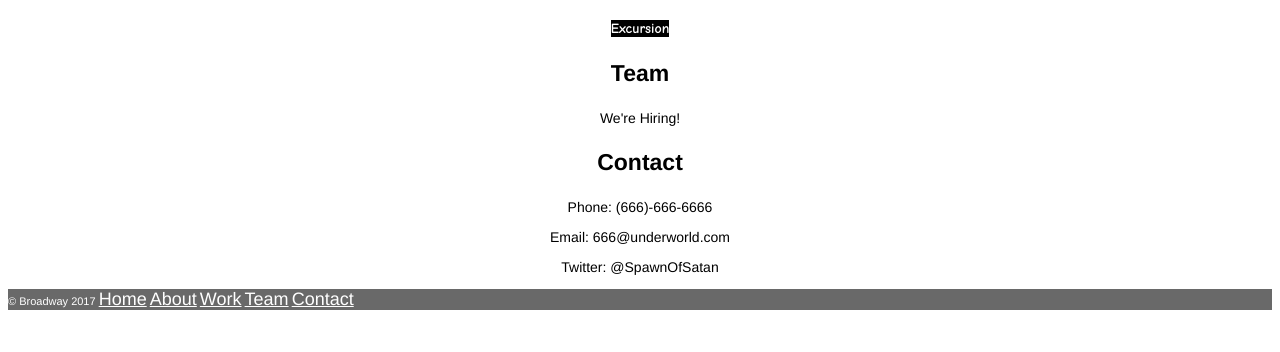
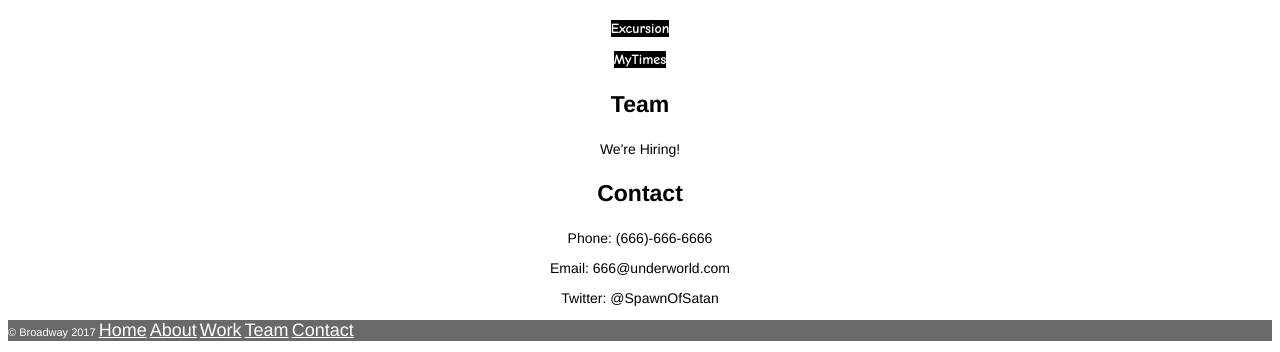
Before and after one commit to GungnirZ/Broadway, a plain HTML site: page index.html in a window 1280 px wide. Shown: the part 1764-2116 px from the top of the page. Before the commit the page ends 2085 px from the top, so only its background shows below. Drawn offline with Linux system fonts and the light colour scheme.

Commit message:
added new portfolio.

```diff
--- a/index.html
+++ b/index.html
@@ -48,6 +48,7 @@
         <h3 class="subhead">Portfolio</h3>
       <!--<p class="text">Coming Soon</p>-->
         <p class ="text"><a href="https://gungnirz.github.io/excursion/" target="_blank">Excursion</a></p>
+        <p class ="text"><a href="https://gungnirz.github.io/MyTimes/" target="_blank">MyTimes</a></p>
       </div>
       <div class="body" id="team">
         <h3 class="subhead">Team</h3>
```
